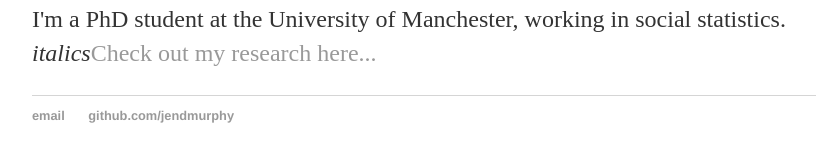
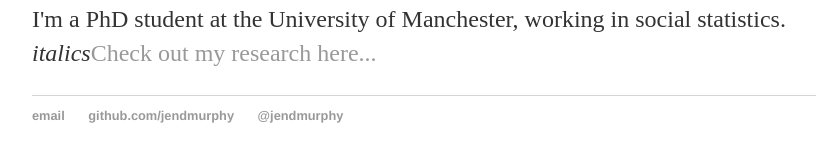
Before and after one commit to jendmurphy/jendmurphy.github.io, a Jekyll site: the page built from index.html, in a window 1280 px wide. Shown: the part 194-356 px from the top of the page, without its empty margins (160-976 px from the left). Built offline with Jekyll 4.4.1, drawn with Linux system fonts in a browser that asks for light colours.

Commit message:
Update default.html

```diff
--- a/_layouts/default.html
+++ b/_layouts/default.html
@@ -23,6 +23,7 @@
 	    		<ul>
 	        		<li><a href="mailto:jennifer.murphy@postgrad.manchester.ac.uk">email</a></li>
 	        		<li><a href="https://github.com/jendmurphy">github.com/jendmurphy</a></li>
+				<li><a href = "#">@jendmurphy</a></li>
 				</ul>
 			</footer>
 		</body>
```
